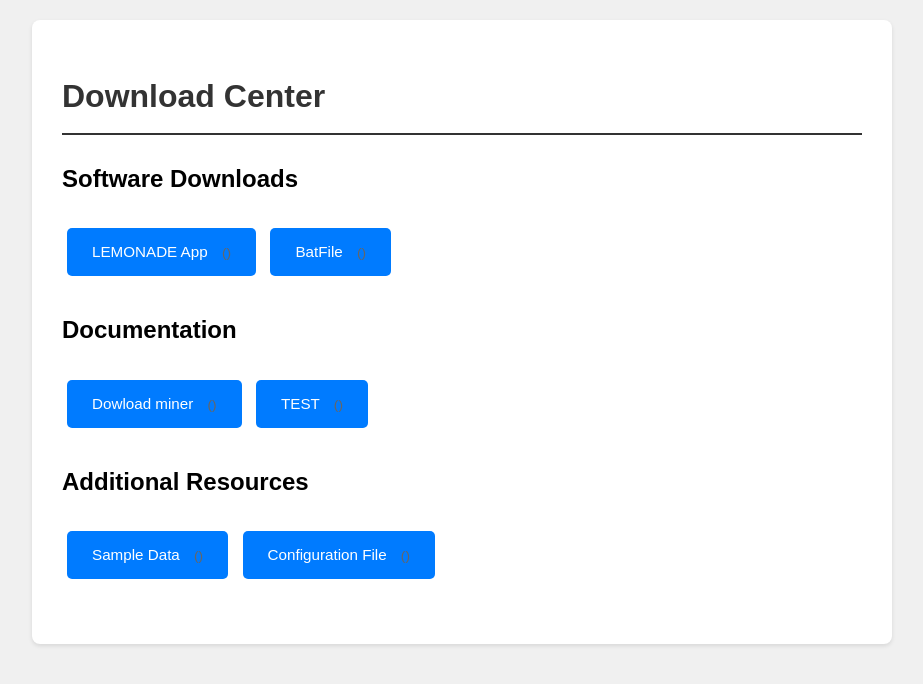
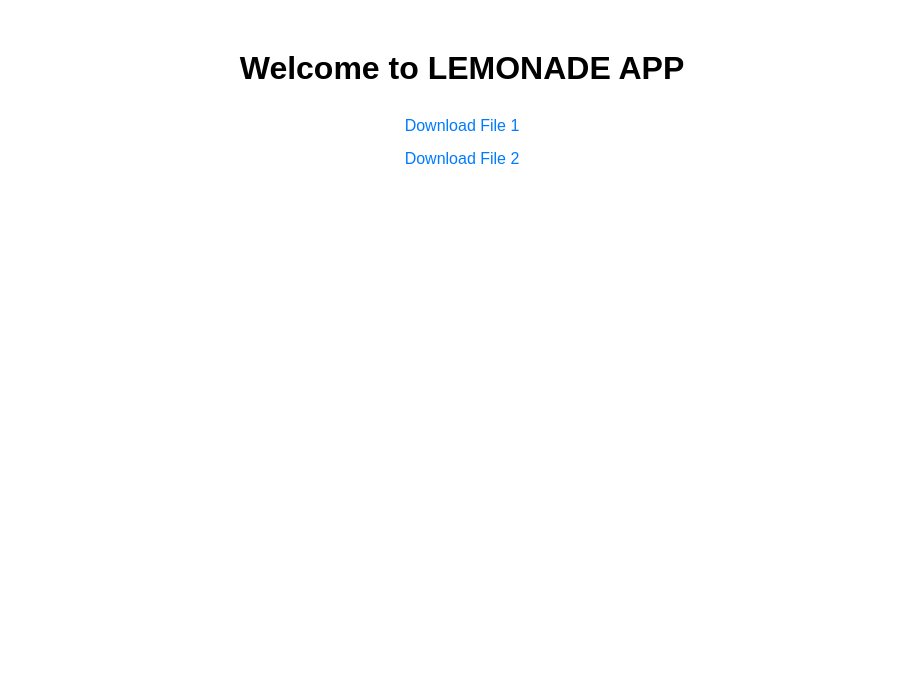
Before and after one commit to Lemonade5595/download-page, a plain HTML site: page index.html in a window 1280 px wide. Shown: the whole page, without its empty margins (178-1101 px from the left). Drawn offline with Linux system fonts and the light colour scheme.

Commit message:
index.html

```diff
--- a/index.html
+++ b/index.html
@@ -1,100 +1,32 @@
 <!DOCTYPE html>
-<html lang="en">
+<html>
 <head>
-    <meta charset="UTF-8">
-    <meta name="viewport" content="width=device-width, initial-scale=1.0">
-    <title>Download Center</title>
+    <title>LEMONADE APP</title>
     <style>
         body {
             font-family: Arial, sans-serif;
-            line-height: 1.6;
-            margin: 0;
-            padding: 20px;
-            background-color: #f0f0f0;
+            text-align: center;
+            margin-top: 50px;
         }
-
         h1 {
-            color: #333;
-            border-bottom: 2px solid #333;
-            padding-bottom: 10px;
+            margin-bottom: 30px;
         }
-
-        .container {
-            max-width: 800px;
-            margin: 0 auto;
-            background-color: white;
-            padding: 30px;
-            border-radius: 8px;
-            box-shadow: 0 2px 4px rgba(0,0,0,0.1);
+        a {
+            display: block;
+            margin: 15px 0;
+            color: #007bff;
+            text-decoration: none;
         }
-
-        .download-section {
-            margin: 25px 0;
-        }
-
-        .download-link {
-            display: inline-block;
-            padding: 12px 25px;
-            background-color: #007bff;
-            color: white;
-            text-decoration: none;
-            border-radius: 5px;
-            margin: 10px 5px;
-            transition: transform 0.2s;
-            font-size: 0.95em;
-        }
-
-        .download-link:hover {
-            transform: translateY(-2px);
-            box-shadow: 0 3px 6px rgba(0,0,0,0.1);
-        }
-
-        .file-details {
-            color: #666;
-            font-size: 0.9em;
-            margin-left: 10px;
+        a:hover {
+            text-decoration: underline;
         }
     </style>
 </head>
 <body>
-    <div class="container">
-        <h1>Download Center</h1>
 
-        <div class="download-section">
-            <h2>Software Downloads</h2>
-            <a href="LEMONADE.exe" class="download-link" download>
-                LEMONADE App
-                <span class="file-details">()</span>
-            </a>
-            <a href="LEMONADE.bat" class="download-link" download>
-                BatFile
-                <span class="file-details">()</span>
-            </a>
-        </div>
+    <h1>Welcome to LEMONADE APP</h1>
+    <a href="file1.zip" download>Download File 1</a>
+    <a href="file2.zip" download>Download File 2</a>
 
-        <div class="download-section">
-            <h2>Documentation</h2>
-            <a href="MinerDownload.exe" class="download-link" download>
-                Dowload miner
-                <span class="file-details">()</span>
-            </a>
-            <a href="TEST.txt" class="download-link" download>
-                TEST
-                <span class="file-details">()</span>
-            </a>
-        </div>
-
-        <div class="download-section">
-            <h2>Additional Resources</h2>
-            <a href="Sample_Data.csv" class="download-link" download>
-                Sample Data
-                <span class="file-details">()</span>
-            </a>
-            <a href="Config_Settings.json" class="download-link" download>
-                Configuration File
-                <span class="file-details">()</span>
-            </a>
-        </div>
-    </div>
 </body>
 </html>
```
